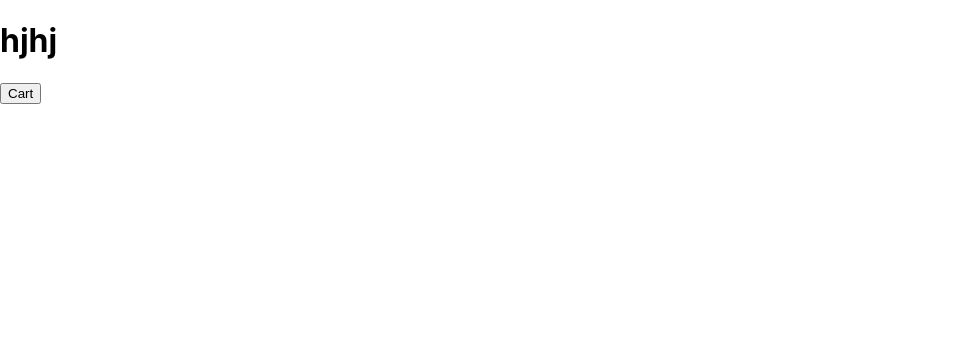
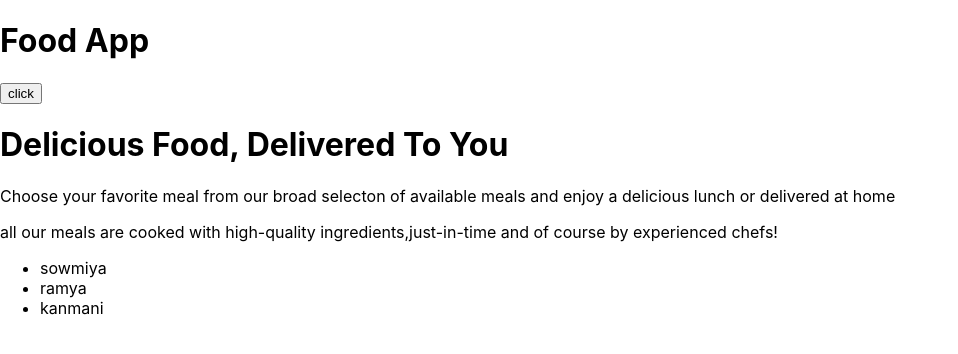
Before and after one commit to SowmiyaRam24/food_oder_app, a React (Create React App) app: page / in a window 1280 px wide. Shown: the top 354 px of the page, without its empty margins (0-958 px from the left). Built offline with nearby package versions, Linux system fonts and the light colour scheme.

Commit message:
3rd commit

```diff
--- a/src/App.js
+++ b/src/App.js
@@ -1,11 +1,13 @@
 import React from 'react';
 import './App.css';
 import Cart from './compounds/Cart/Cart';
+import Meals from './compounds/meals/melas';
 
 function App() {
   return (
     <div>
       <Cart/>
+      <Meals/>
     </div>
   );
 }
--- a/src/compounds/Cart/Cart.js
+++ b/src/compounds/Cart/Cart.js
@@ -4,14 +4,9 @@ function Cart(props){
     return(
 
     <Fragment>
-
-        <span>
-        <h1> hjhj</h1>
-        <button>
-            Cart
-        </button>
-
-        </span>
+        <header>
+        <h1>Food App</h1><button >click</button>
+        </header>
 
     </Fragment>
     )
--- a/src/compounds/meals/mealsItems.js
+++ b/src/compounds/meals/mealsItems.js
@@ -0,0 +1,31 @@
+import './mealsItems.modules.css';
+const items=[
+
+    {id:1,
+       name:'sowmiya'
+   },
+   {
+      id:2,
+      name:'ramya'
+   },
+   {
+      id:3,
+      name:'kanmani'
+   }
+
+]
+function MealsItems(){
+    const  mapping = items.map(item=><li>{item.name}</li>)
+    return(
+
+
+        <div>
+            <ul>
+              {mapping}
+            </ul>
+        </div>
+
+
+    );
+}
+export default MealsItems;
--- a/src/compounds/meals/mealsSummary.js
+++ b/src/compounds/meals/mealsSummary.js
@@ -0,0 +1,11 @@
+import './mealsSummary.modules.css';
+function MelasSummary(){
+    return(
+       <div>
+        <h1>Delicious Food, Delivered To You</h1>
+        <p>Choose your favorite meal from our broad selecton of available meals and enjoy a delicious lunch or delivered at home</p>
+        <p>all our meals are cooked with high-quality ingredients,just-in-time and of course by experienced chefs!</p>
+       </div>
+    )
+}
+export default MelasSummary;
--- /dev/null
+++ b/src/compounds/meals/melas.js
@@ -0,0 +1,14 @@
+import React from 'react';
+import  MealsItems from './mealsItems';
+import  MelasSummary from './mealsSummary';
+
+function Meals(){
+    return(
+        <div>
+
+            <MelasSummary/>
+            <MealsItems/>
+        </div>
+    )
+}
+ export default Meals;
```
